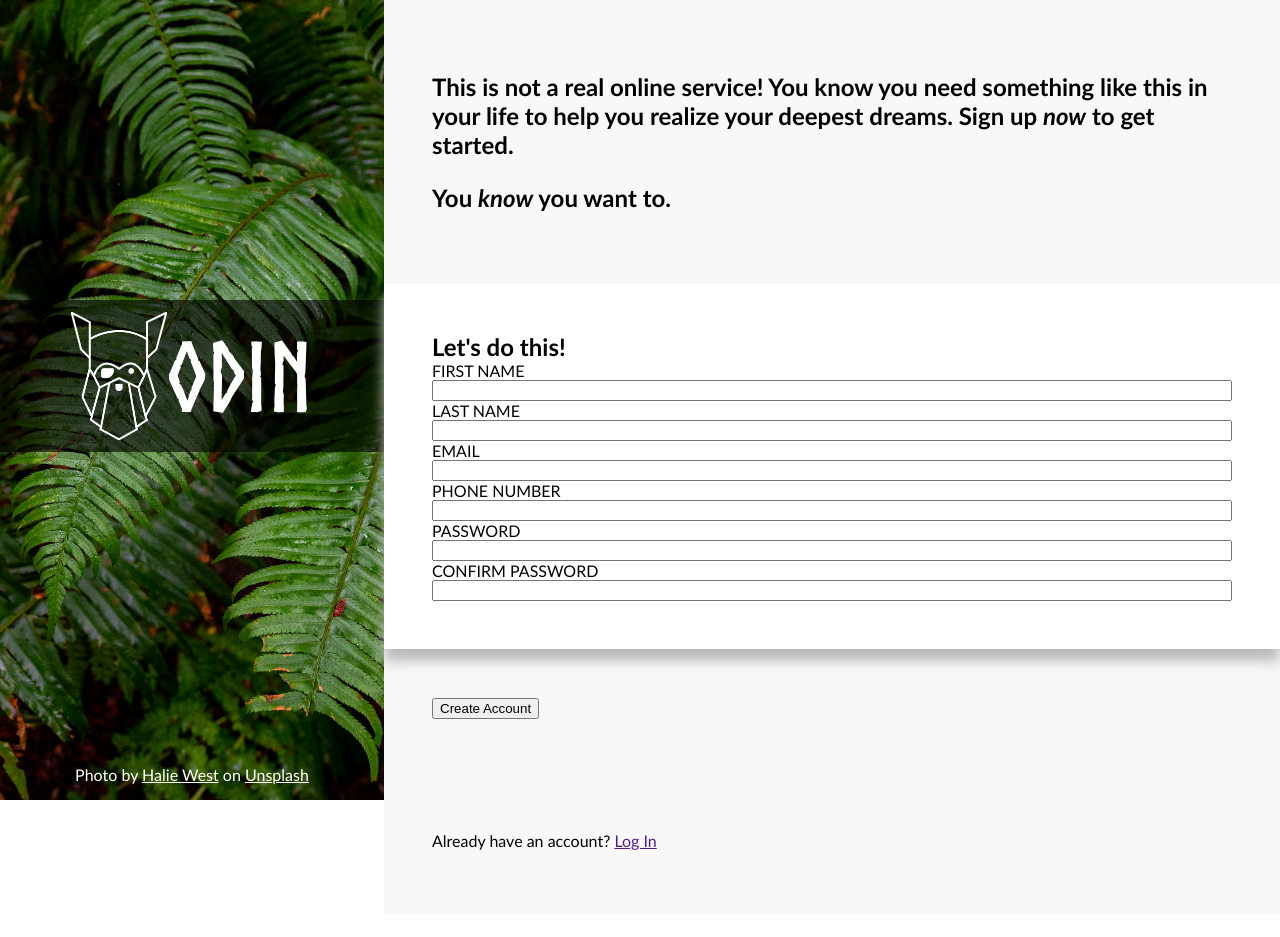
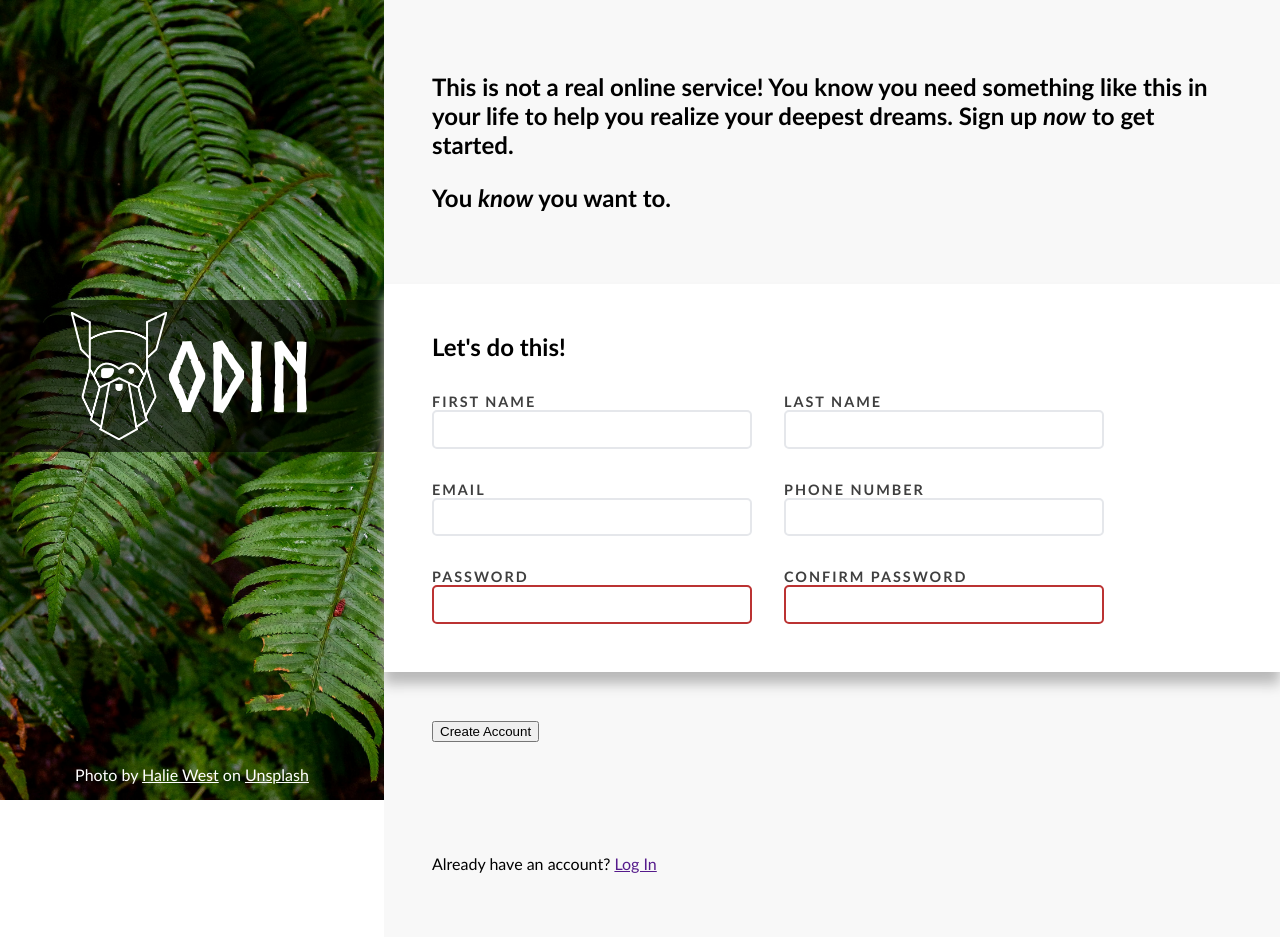
Before and after one commit to quaminh/odin-form, a plain HTML site: page index.html in a window 1280 px wide. Before the commit the page ends 914 px from the top, so only its background shows below. Drawn offline with Linux system fonts and the light colour scheme.

Commit message:
Style form inputs

```diff
--- a/index.html
+++ b/index.html
@@ -22,29 +22,31 @@
         <form>
             <div class="form-container">
                 <h2>Let's do this!</h2>
+                <div class="input-wrapper">
                     <div class="input-container">
                         <label>FIRST NAME</label>
-                    <input id="first-name" type="text">
+                        <input id="first-name" type="text" name="first_name">
                     </div>
                     <div class="input-container">
                         <label>LAST NAME</label>
-                    <input id="last-name" type="text">
+                        <input id="last-name" type="text" name="last_name">
                     </div>
                     <div class="input-container">
                         <label>EMAIL</label>
-                    <input id="email" type="email">
+                        <input id="email" type="email" name="email">
                     </div>
                     <div class="input-container">
                         <label>PHONE NUMBER</label>
-                    <input id="phone" type="tel">
+                        <input id="phone" type="tel" name="phone_number">
                     </div>
                     <div class="input-container">
                         <label>PASSWORD</label>
-                    <input id="password" type="password">
+                        <input id="password" type="password" name="password" required>
                     </div>
                     <div class="input-container">
                         <label>CONFIRM PASSWORD</label>
-                    <input id="confirm-password" type="password">
+                        <input id="confirm-password" type="password" name="confirm_password" required>
+                    </div>
                 </div>
             </div>
             <div class="form-button">
--- a/styles.css
+++ b/styles.css
@@ -5,8 +5,8 @@
 
 :root {
     --primary-color: #596D48;
-    --focus-color: blue;
-    --invalid-color: red;
+    --focus-color: rgb(0, 81, 255);
+    --invalid-color: rgb(187, 50, 50);
     --light-gray: #E5E7EB;
 
     font-family: 'Trebuchet MS', 'Lucida Sans Unicode', 'Lucida Grande', 'Lucida Sans', Arial, sans-serif;
@@ -80,8 +80,39 @@ body {
     padding: 48px;
 }
 
+.input-wrapper {
+    display: flex;
+    flex-wrap: wrap;
+    margin-top: 32px;
+    gap: 32px;
+}
+
 .input-container {
     box-sizing: border-box;
     display: flex;
     flex-direction: column;
+    width: max(300px, 40%);
 }
+
+.input-container > input {
+    font-size: 1.2rem;
+    height: 1.8em;
+    padding: 0px 10px;
+    border: var(--light-gray) 2px solid;
+    border-radius: 5px;
+}
+.input-container > input:focus {
+    outline: none;
+    border: var(--focus-color) 2px solid;
+    box-shadow: 0px 0px 6px rgb(185, 185, 185);
+}
+.input-container > input:invalid {
+    border: var(--invalid-color) 2px solid;
+}
+
+.input-container > label {
+    font-size: 0.9rem;
+    font-weight: bold;
+    letter-spacing: 2px;
+    color: rgb(63, 63, 63);
+}
```
Lines whose indentation alone changed are shown as unchanged.
